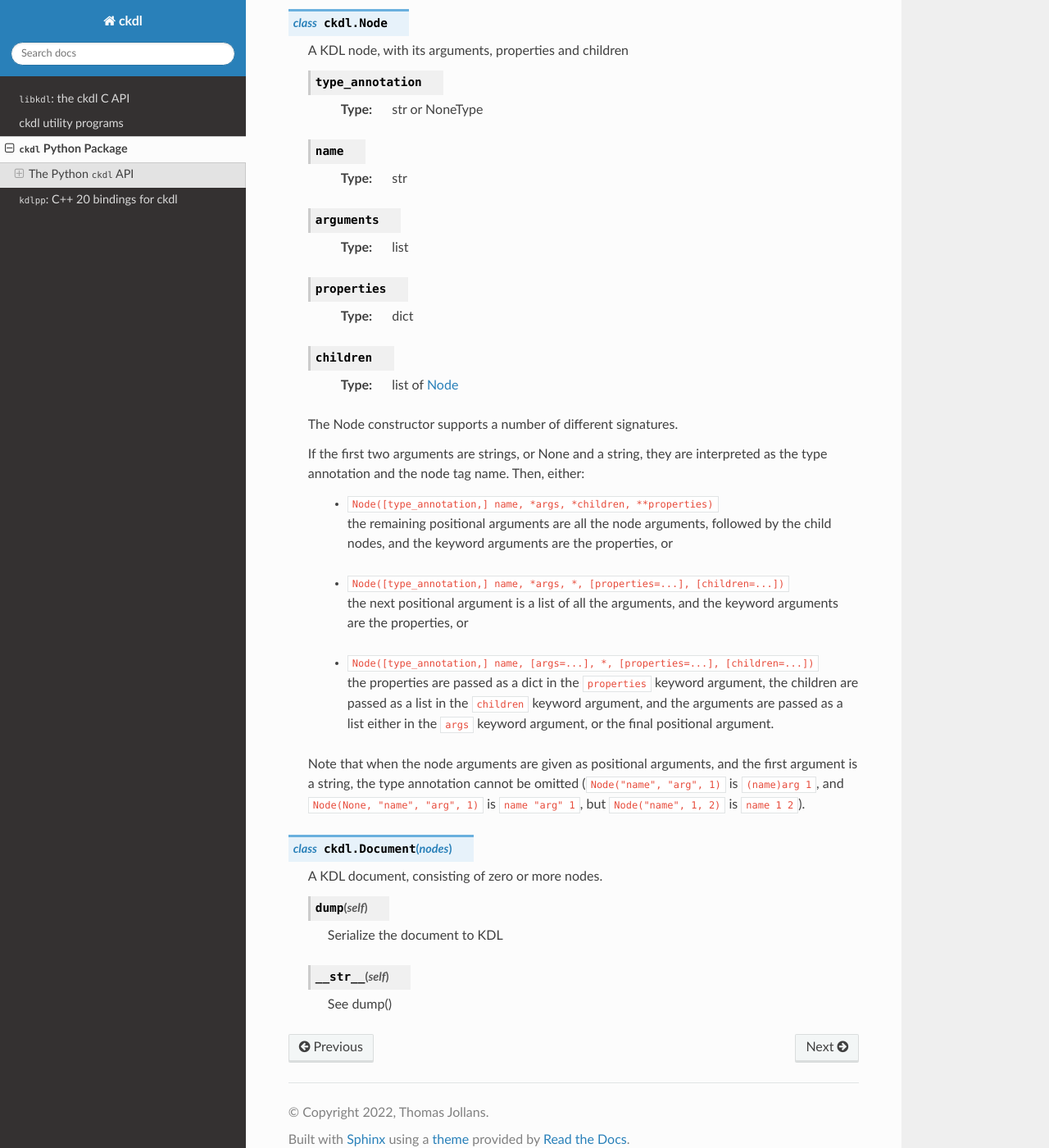
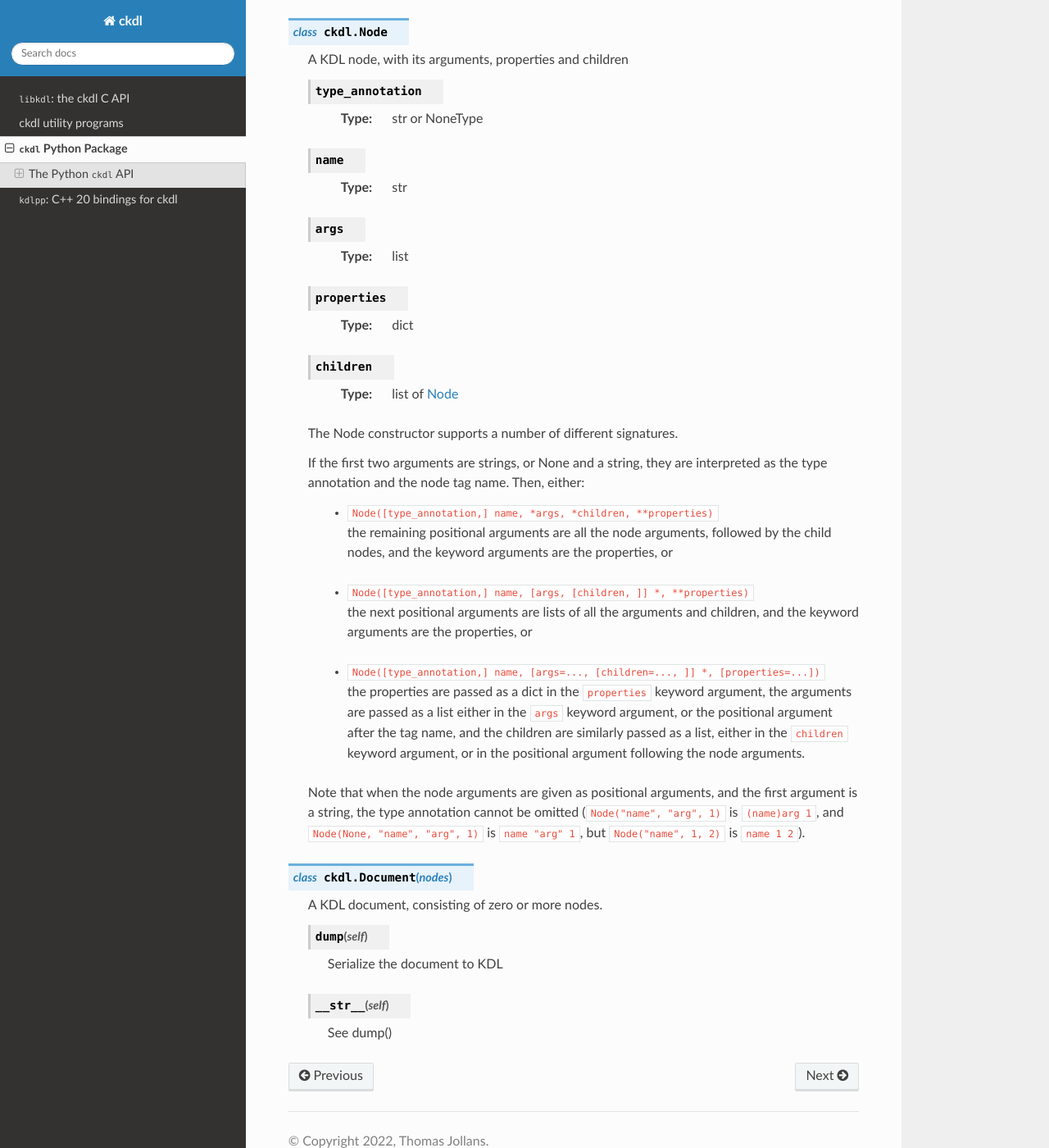
Before and after one commit to tjol/ckdl, a Sphinx documentation site: the page built from doc/ckdl-py.rst, in a window 1280 px wide and 1400 px high, scrolled down 2446 px. Shown: the whole window at 82% size. Built offline with Sphinx 7.4.7 and the Read the Docs theme 2.0.0, drawn with Linux system fonts in a browser that asks for light colours; some of the changed text lies outside the part shown.

Commit message:
Fix typos, add the missing Node constructor

```diff
--- a/doc/ckdl-py.rst
+++ b/doc/ckdl-py.rst
@@ -117,9 +117,9 @@ and three classes to represent KDL data:
 
 .. py:class:: Value(type_annotation : str, value)
 
-    A KDL value with a type annotation values without a type annotation are represented
-    as :py:class:`NoneType`, :py:class:`bool`, :py:class:`int`, :py:class:`float`, or
-    :py:class:`str`.
+    A KDL value with a type annotation.
+
+    Values without a type annotation are represented as NoneType, bool, int, float, or str.
 
     .. py:attribute:: type_annotation
 
@@ -143,7 +143,7 @@ and three classes to represent KDL data:
 
         :type: str
 
-    .. py:attribute:: arguments
+    .. py:attribute:: args
 
         :type: list
 
@@ -163,13 +163,14 @@ and three classes to represent KDL data:
      * | ``Node([type_annotation,] name, *args, *children, **properties)``
        | the remaining positional arguments are all the node arguments, followed by the child nodes,
          and the keyword arguments are the properties, or
-     * | ``Node([type_annotation,] name, *args, *, [properties=...], [children=...])``
-       | the next positional argument is a list of all the arguments, and the keyword arguments are
-         the properties, or
-     * | ``Node([type_annotation,] name, [args=...], *, [properties=...], [children=...])``
-       | the properties are passed as a dict in the ``properties`` keyword argument, the children are
-         passed as a list in the ``children`` keyword argument, and the arguments are passed as a list
-         either in the ``args`` keyword argument, or the final positional argument.
+     * | ``Node([type_annotation,] name, [args, [children, ]] *, **properties)``
+       | the next positional arguments are lists of all the arguments and children, and the keyword
+         arguments are the properties, or
+     * | ``Node([type_annotation,] name, [args=..., [children=..., ]] *, [properties=...])``
+       | the properties are passed as a dict in the ``properties`` keyword argument, the arguments
+         are passed as a list either in the ``args`` keyword argument, or the positional argument
+         after the tag name, and the children are similarly passed as a list, either in the
+         ``children`` keyword argument, or in the positional argument following the node arguments.
 
 
     Note that when the node arguments are given as positional arguments, and the first argument is a
```
Also changed, not shown: other parts of doc/ckdl-py.rst (+2 -2 lines), README.md (+1 -1 lines), doc/ckdl-api.rst (+5 -5 lines), doc/ckdl-utils.rst (+6 -6 lines), doc/index.rst (+4 -4 lines), 1 other file.
